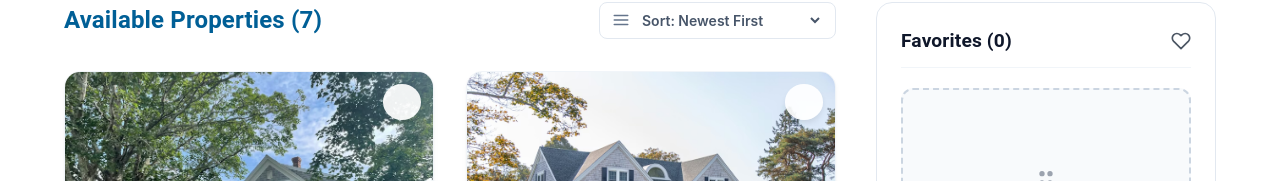
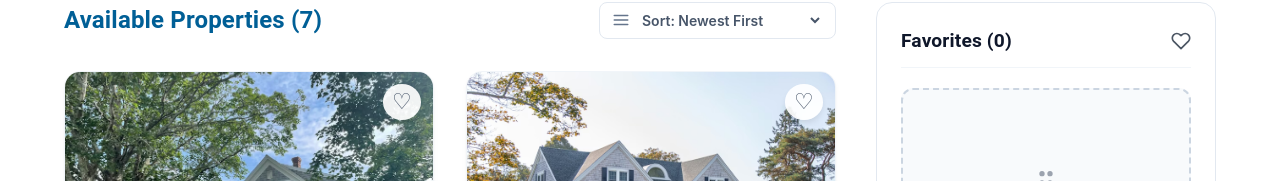
Before and after one commit to sasindi200/estate-agent-app, a React (Vite) app: page / in a window 1280 px wide. Shown: the part 705-886 px from the top of the page. Built offline with nearby package versions, Linux system fonts and the light colour scheme.

Commit message:
Update favorite heart icon to toggle outline and filled red states

```diff
--- a/src/App.css
+++ b/src/App.css
@@ -320,20 +320,18 @@ body {
   z-index: 5;
 }
 
-.card-favorite-btn svg {
-  width: 18px !important;
-  height: 18px !important;
-  display: block !important;
-  opacity: 1 !important;
-  visibility: visible !important;
-  stroke: #475569 !important;
-  fill: none !important;
-  transition: all 0.2s ease;
+.card-favorite-heart {
+  font-size: 22px;
+  line-height: 1;
+  color: #475569;
+  display: block;
+  user-select: none;
+  transition: color 0.2s ease;
 }
 
-.card-favorite-btn.active svg {
-  stroke: #ef4444 !important;
-  fill: #ef4444 !important;
+/* Red filled heart only when the property is favorited */
+.card-favorite-btn.active .card-favorite-heart {
+  color: #ef4444;
 }
 
 .card-favorite-btn:hover {
@@ -344,8 +342,7 @@ body {
 
 .card-favorite-btn.active {
   color: var(--danger-color);
-  background-color: rgba(254, 226, 226, 0.95);
-  border: 1px solid rgba(239, 68, 68, 0.2);
+  background-color: rgba(255, 255, 255, 0.92);
   animation: heartPulse 0.3s ease-in-out;
 }
 
--- a/src/components/PropertyCard.jsx
+++ b/src/components/PropertyCard.jsx
@@ -32,19 +32,9 @@ const PropertyCard = ({ property, onAddToFavorites, isFavorite }) => {
           onClick={handleFavoriteClick}
           aria-label={isFavorite ? 'Remove from favorites' : 'Add to favorites'}
         >
-          <svg
-            xmlns="http://www.w3.org/2000/svg"
-            viewBox="0 0 24 24"
-            width="18"
-            height="18"
-            fill={isFavorite ? "#cb0e0e" : "none"}
-            stroke={isFavorite ? "#ef0909" : "#475569"}
-            strokeWidth="2.5"
-            strokeLinecap="round"
-            strokeLinejoin="round"
-          >
-            <path d="M20.84 4.61a5.5 5.5 0 0 0-7.78 0L12 5.67l-1.06-1.06a5.5 5.5 0 0 0-7.78 7.78l1.06 1.06L12 21.23l7.78-7.78 1.06-1.06a5.5 5.5 0 0 0 0-7.78z"></path>
-          </svg>
+          <span className="card-favorite-heart" role="img" aria-hidden="true">
+            {isFavorite ? '♥' : '♡'}
+          </span>
         </button>
       </div>
       <div className="property-card-info">
```
Also changed, not shown: 1 other file (tests, documents, lock files or other folders).
